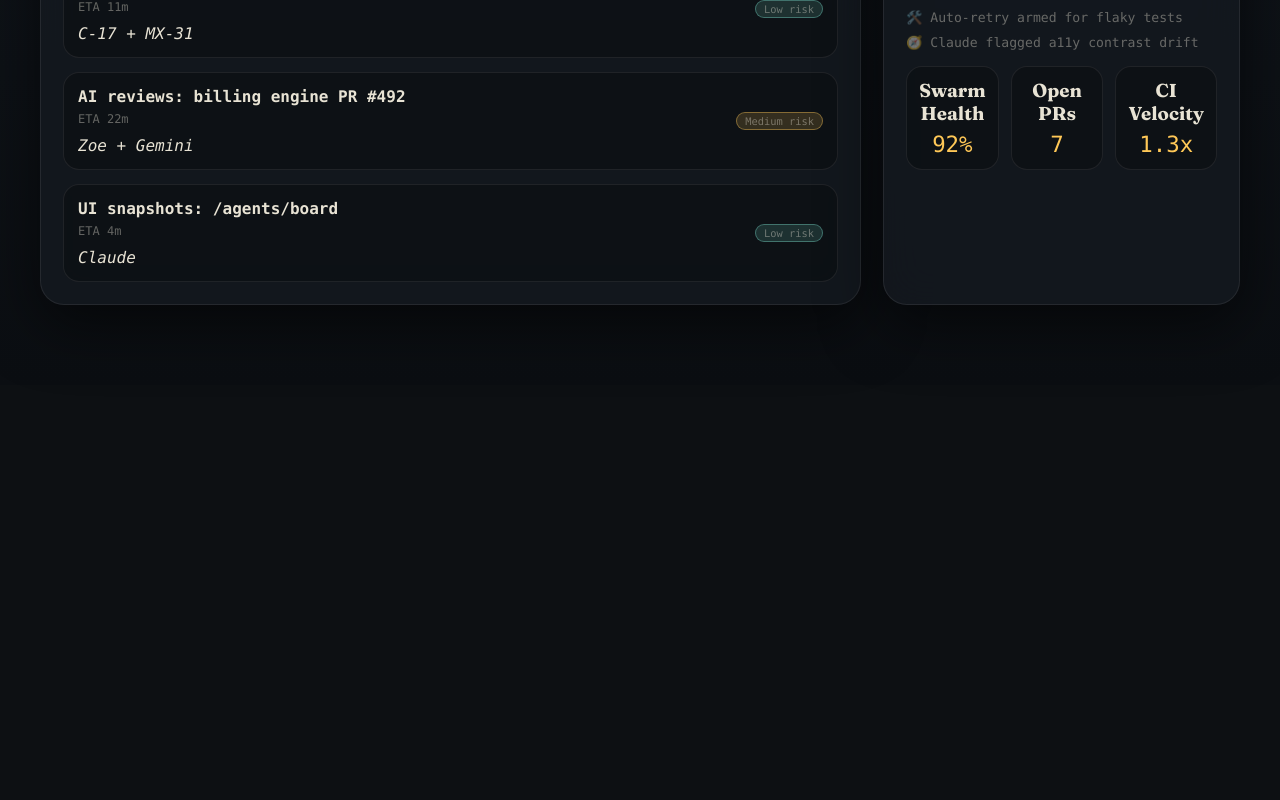
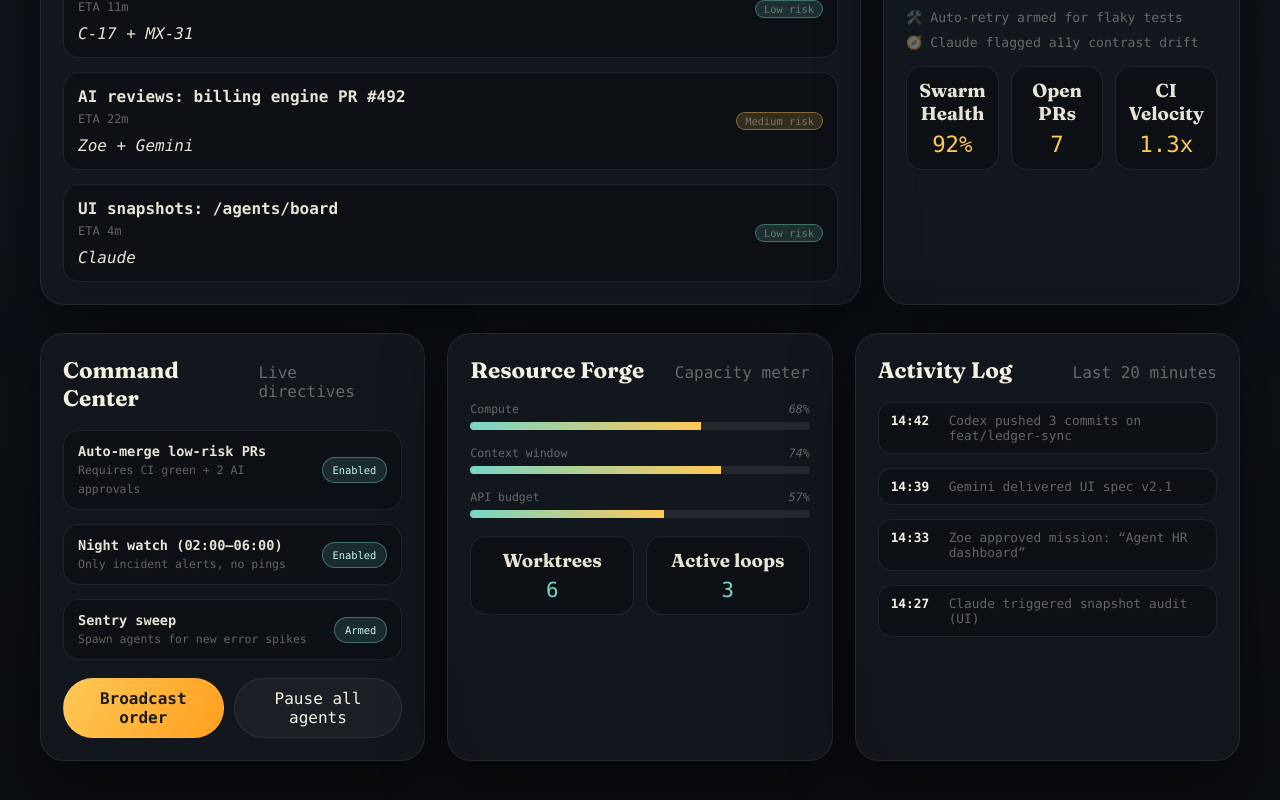
Before and after one commit to kevinmarty69/openboard, a React (Vite) app: page / in a window 1280 px wide. Shown: the part 1180-1980 px from the top of the page. Before the commit the page ends 1565 px from the top, so only its background shows below. Built offline with nearby package versions, Linux system fonts and the light colour scheme; a web font is replaced by a local one.

Commit message:
feat: expand command center panels

```diff
--- a/package.json
+++ b/package.json
@@ -19,7 +19,7 @@
     "@types/react": "^19.2.7",
     "@types/react-dom": "^19.2.3",
     "@vitejs/plugin-react": "^5.1.1",
-    "eslint": "^9.39.1",
+    "eslint": "^10.0.2",
     "eslint-plugin-react-hooks": "^7.0.1",
     "eslint-plugin-react-refresh": "^0.4.24",
     "globals": "^16.5.0",
--- a/src/App.css
+++ b/src/App.css
@@ -67,6 +67,10 @@
   display: grid;
   grid-template-columns: minmax(0, 2.3fr) minmax(0, 1fr);
   gap: 22px;
+}
+
+.grid--secondary {
+  grid-template-columns: repeat(3, minmax(0, 1fr));
 }
 
 .panel {
@@ -303,13 +307,128 @@
   margin: 6px 0 0;
 }
 
+.directives {
+  display: grid;
+  gap: 14px;
+}
+
+.directive {
+  display: flex;
+  justify-content: space-between;
+  align-items: center;
+  gap: 12px;
+  padding: 12px 14px;
+  border-radius: 16px;
+  border: 1px solid rgba(255, 255, 255, 0.08);
+  background: rgba(10, 14, 18, 0.6);
+}
+
+.directive strong {
+  display: block;
+  font-size: 0.85rem;
+}
+
+.directive span {
+  font-size: 0.72rem;
+  color: var(--soft);
+}
+
+.chip {
+  font-size: 0.65rem;
+  padding: 6px 10px;
+  border-radius: 999px;
+  border: 1px solid rgba(120, 214, 198, 0.4);
+  color: #c8f7ed;
+  background: rgba(120, 214, 198, 0.14);
+}
+
+.command-actions {
+  display: flex;
+  gap: 10px;
+  margin-top: 18px;
+}
+
+.resources {
+  display: grid;
+  gap: 16px;
+}
+
+.resources__label {
+  display: flex;
+  justify-content: space-between;
+  font-size: 0.72rem;
+  color: var(--soft);
+  margin-bottom: 6px;
+}
+
+.resources__track {
+  height: 8px;
+  border-radius: 999px;
+  background: rgba(255, 255, 255, 0.08);
+  overflow: hidden;
+}
+
+.resources__track span {
+  display: block;
+  height: 100%;
+  background: linear-gradient(90deg, #78d6c6, #ffc857);
+}
+
+.resource-meta {
+  display: grid;
+  grid-template-columns: repeat(2, 1fr);
+  gap: 12px;
+  margin-top: 18px;
+}
+
+.resource-meta div {
+  padding: 12px;
+  border-radius: 16px;
+  background: rgba(10, 14, 18, 0.6);
+  border: 1px solid rgba(255, 255, 255, 0.08);
+  text-align: center;
+}
+
+.resource-meta p {
+  margin: 6px 0 0;
+  font-size: 1.3rem;
+  color: #78d6c6;
+}
+
+.activity {
+  display: grid;
+  gap: 14px;
+}
+
+.activity__row {
+  display: grid;
+  grid-template-columns: 46px 1fr;
+  gap: 12px;
+  padding: 10px 12px;
+  border-radius: 14px;
+  border: 1px solid rgba(255, 255, 255, 0.08);
+  background: rgba(10, 14, 18, 0.6);
+  font-size: 0.8rem;
+  color: var(--soft);
+}
+
+.activity__row span {
+  font-weight: 600;
+  color: #f5f1e2;
+}
+
+.activity__row p {
+  margin: 0;
+}
+
 @media (max-width: 980px) {
   .topbar {
     flex-direction: column;
     align-items: flex-start;
   }
 
-  .grid {
+  .grid,
+  .grid--secondary {
     grid-template-columns: 1fr;
   }
 
--- a/src/App.tsx
+++ b/src/App.tsx
@@ -99,6 +99,49 @@ const signals = [
   '🛰️ 2 new feature requests triaged',
   '🛠️ Auto-retry armed for flaky tests',
   '🧭 Claude flagged a11y contrast drift',
+]
+
+const directives = [
+  {
+    title: 'Auto-merge low-risk PRs',
+    detail: 'Requires CI green + 2 AI approvals',
+    state: 'Enabled',
+  },
+  {
+    title: 'Night watch (02:00–06:00)',
+    detail: 'Only incident alerts, no pings',
+    state: 'Enabled',
+  },
+  {
+    title: 'Sentry sweep',
+    detail: 'Spawn agents for new error spikes',
+    state: 'Armed',
+  },
+]
+
+const resources = [
+  { label: 'Compute', value: 68 },
+  { label: 'Context window', value: 74 },
+  { label: 'API budget', value: 57 },
+]
+
+const activity = [
+  {
+    time: '14:42',
+    text: 'Codex pushed 3 commits on feat/ledger-sync',
+  },
+  {
+    time: '14:39',
+    text: 'Gemini delivered UI spec v2.1',
+  },
+  {
+    time: '14:33',
+    text: 'Zoe approved mission: “Agent HR dashboard”',
+  },
+  {
+    time: '14:27',
+    text: 'Claude triggered snapshot audit (UI)',
+  },
 ]
 
 function StatBar({ value }: { value: number }) {
@@ -241,6 +284,75 @@ function App() {
           </div>
         </div>
       </section>
+
+      <section className="grid grid--secondary">
+        <div className="panel">
+          <div className="panel__header">
+            <h2>Command Center</h2>
+            <span>Live directives</span>
+          </div>
+          <div className="directives">
+            {directives.map((item) => (
+              <div className="directive" key={item.title}>
+                <div>
+                  <strong>{item.title}</strong>
+                  <span>{item.detail}</span>
+                </div>
+                <button className="chip">{item.state}</button>
+              </div>
+            ))}
+          </div>
+          <div className="command-actions">
+            <button className="primary">Broadcast order</button>
+            <button>Pause all agents</button>
+          </div>
+        </div>
+
+        <div className="panel">
+          <div className="panel__header">
+            <h2>Resource Forge</h2>
+            <span>Capacity meter</span>
+          </div>
+          <div className="resources">
+            {resources.map((resource) => (
+              <div key={resource.label}>
+                <div className="resources__label">
+                  <span>{resource.label}</span>
+                  <em>{resource.value}%</em>
+                </div>
+                <div className="resources__track">
+                  <span style={{ width: `${resource.value}%` }} />
+                </div>
+              </div>
+            ))}
+          </div>
+          <div className="resource-meta">
+            <div>
+              <h3>Worktrees</h3>
+              <p>6</p>
+            </div>
+            <div>
+              <h3>Active loops</h3>
+              <p>3</p>
+            </div>
+          </div>
+        </div>
+
+        <div className="panel">
+          <div className="panel__header">
+            <h2>Activity Log</h2>
+            <span>Last 20 minutes</span>
+          </div>
+          <div className="activity">
+            {activity.map((entry) => (
+              <div key={entry.time} className="activity__row">
+                <span>{entry.time}</span>
+                <p>{entry.text}</p>
+              </div>
+            ))}
+          </div>
+        </div>
+      </section>
     </div>
   )
 }
```
Also changed, not shown: 1 other file (tests, documents, lock files or other folders).
